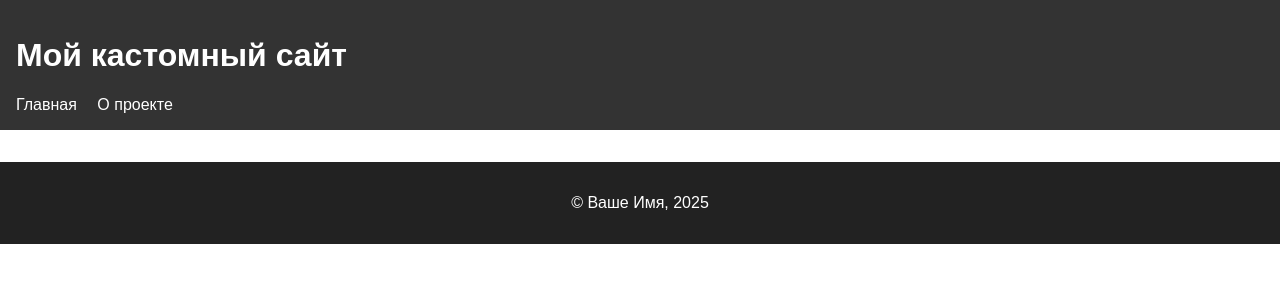
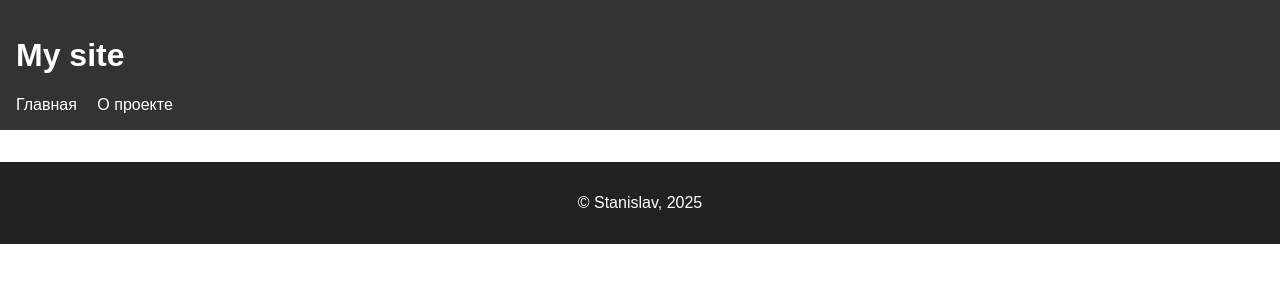
Before and after one commit to TatarJesus/python-eco-task-2.2, an MkDocs documentation site: the page built from docs/index.md, in a window 1280 px wide. Shown: the top 300 px of the page. Built offline with MkDocs 1.6.1, drawn with Linux system fonts in a browser that asks for light colours.

Commit message:
fix: change desc

```diff
--- a/mkdocs.yml
+++ b/mkdocs.yml
@@ -1,6 +1,6 @@
-site_name: "Мой кастомный сайт"
-site_description: "Пример статического сайта с кастомной темой"
-site_author: "Ваше Имя"
+site_name: "My site"
+site_description: "Cool site"
+site_author: "Stanislav"
 theme:
   name: null
   custom_dir: "theme"
```
